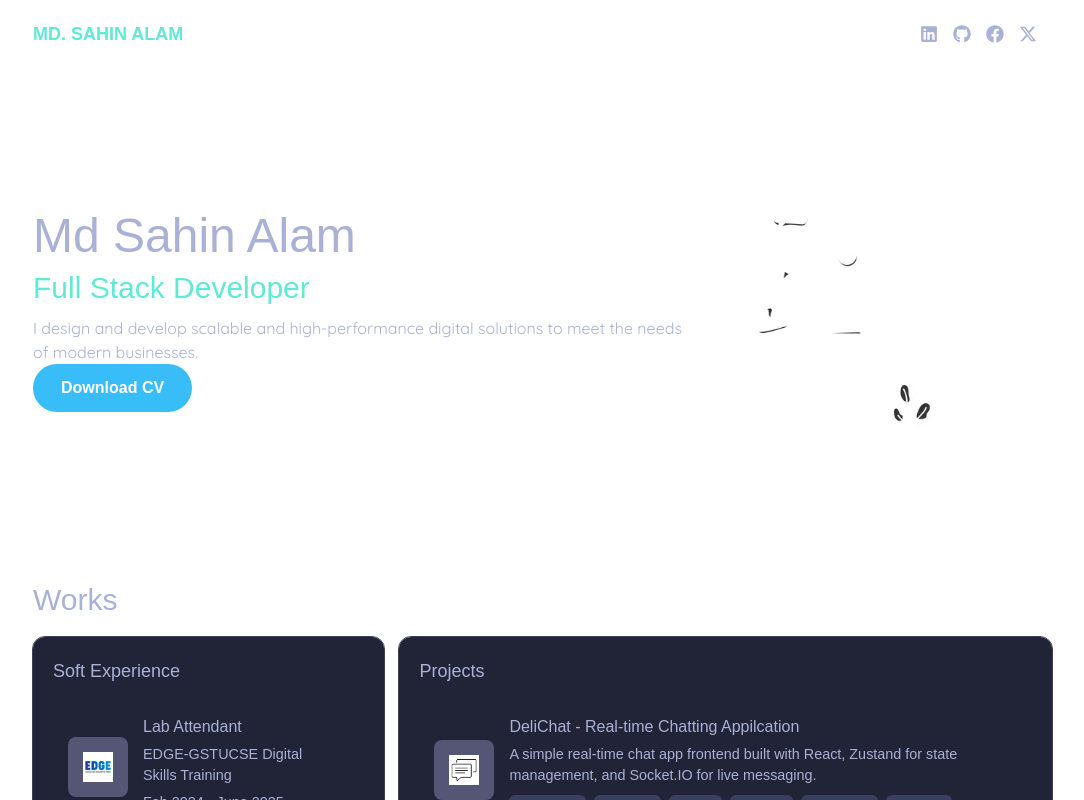
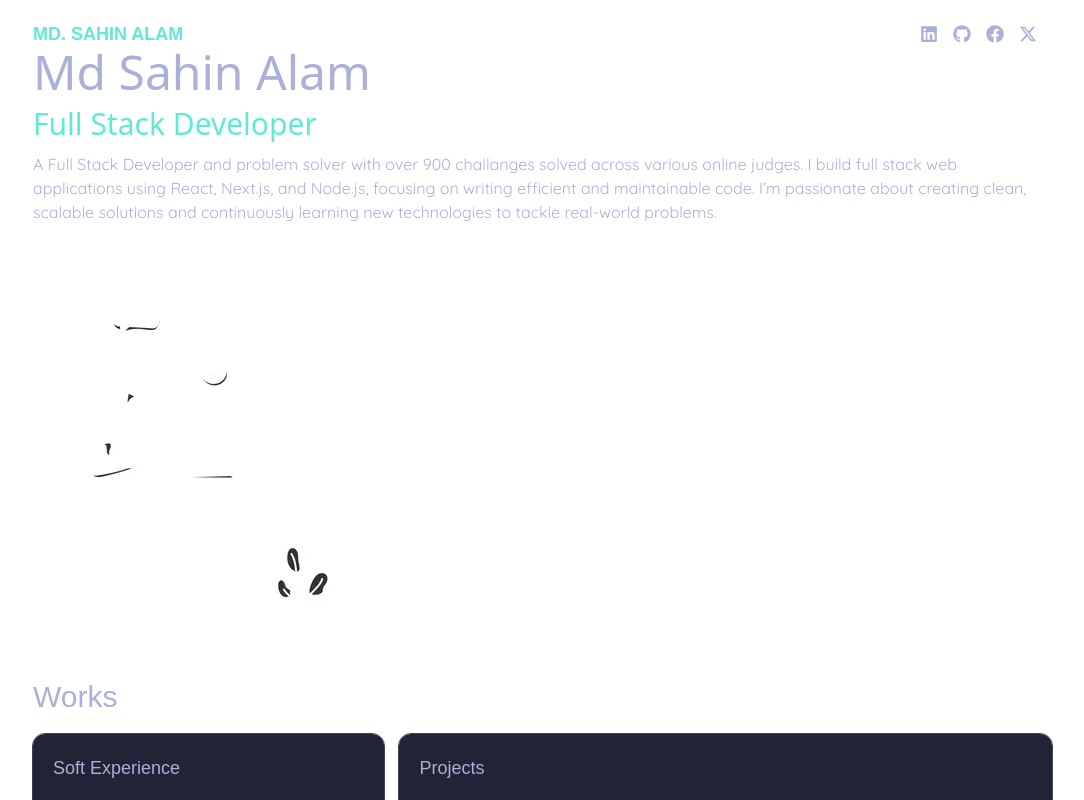
Before and after one commit to sahin404/sahin-portfolio2, a React (Vite) app: page / in a window 1280 px wide. Shown: the top 800 px of the page, without its empty margins (105-1189 px from the left). Built offline with nearby package versions, Linux system fonts and the light colour scheme; a web font is replaced by a local one.

Commit message:
Changed the banner section description

```diff
--- a/src/components/Home/Home.jsx
+++ b/src/components/Home/Home.jsx
@@ -5,19 +5,14 @@ function Home() {
   return (
     // Personal information
 
-    <div className='Home'>
-      <div className="details">
+    <div className=' grid grid-cols-3 gap-5 items-center my-16'>
+      <div className="col-span-2">
         <div className="full-name">Md Sahin Alam</div>
         <div className="my-title">Full Stack Developer</div>
-        <div className="article">I design and develop scalable and high-performance digital solutions to meet the needs of modern businesses.</div>
-        <button className="glow-button mt-6">
-          <a href={CV} target="_blank" className="preview-link">
-            Download CV
-            <span className="sparkle-circle"></span>
-          </a>
-        </button>
+        <div className="article">A Full Stack Developer and problem solver with over 900 challanges solved across various online judges. I build full stack web applications using React, Next.js, and Node.js, focusing on writing efficient and maintainable code. I’m passionate about creating clean, scalable solutions and continuously learning new technologies to tackle real-world problems.</div>
+
       </div>
-      <div className="codingimage">
+      <div className="col-span-1">
         <img src={codingImage} alt="Coding" />
       </div>
 
```
